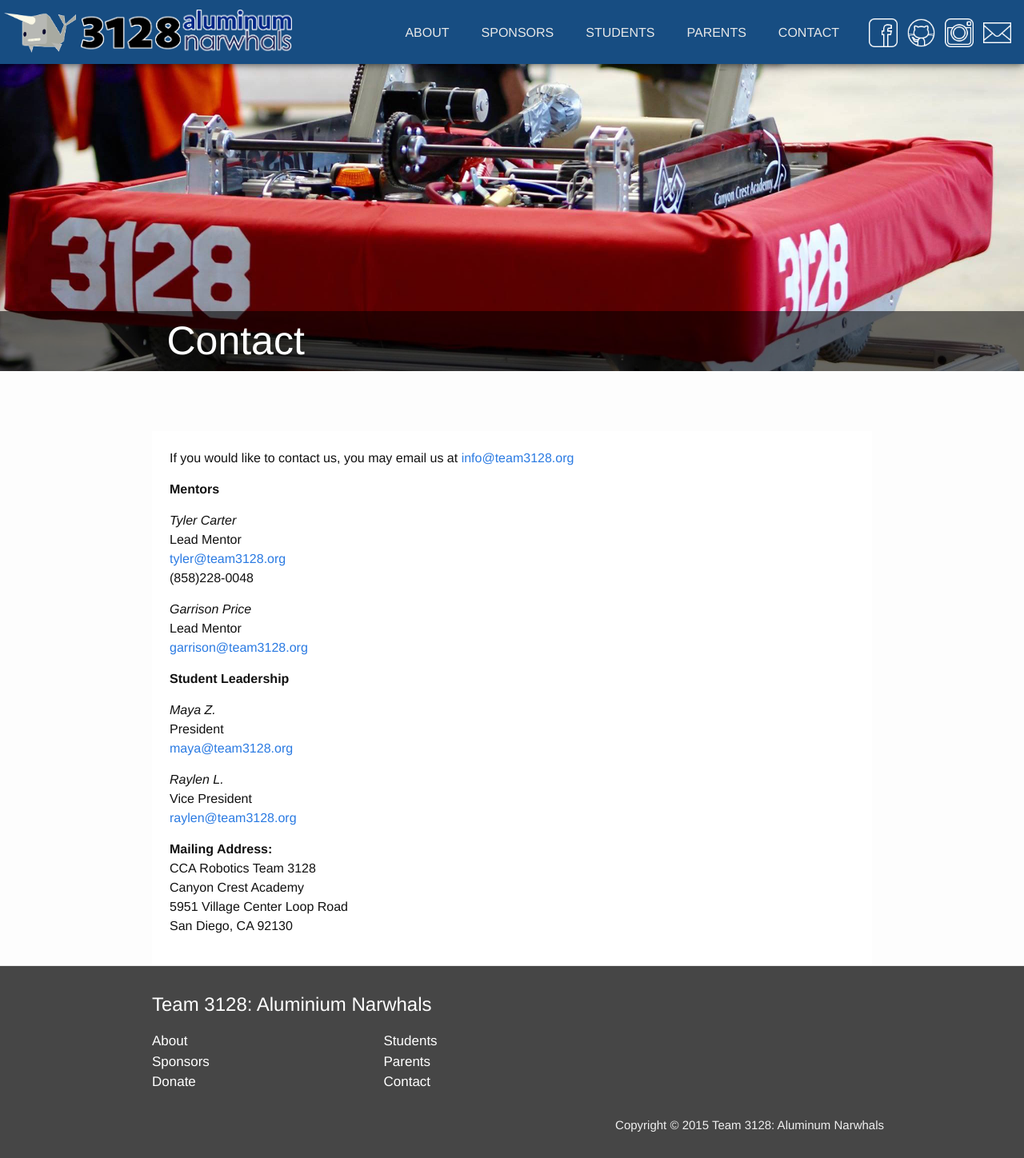
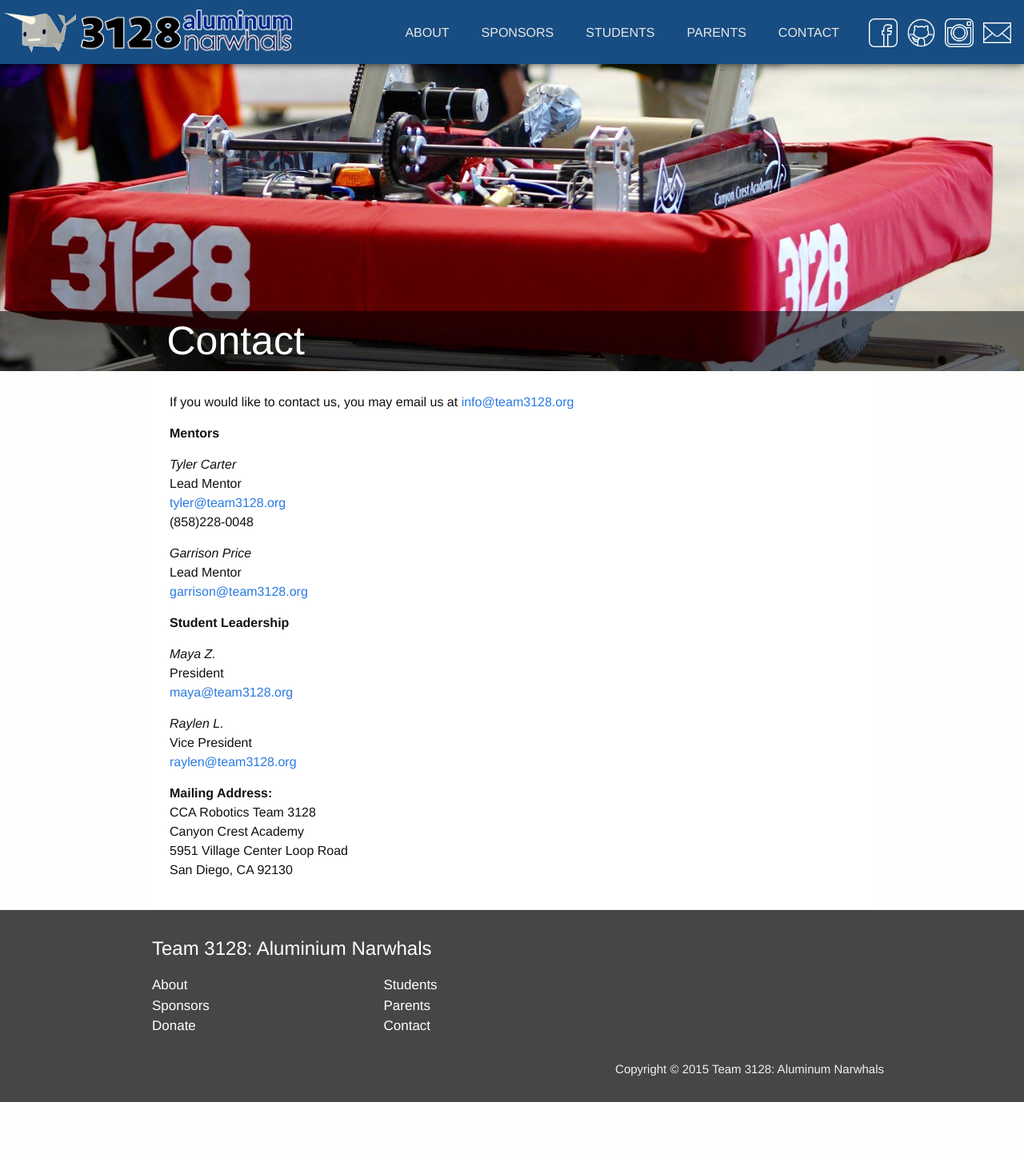
Before and after one commit to uynitsuj/team3128.github.io, a Jekyll site: the page built from contact.md, in a window 1280 px wide. Shown: the whole page at 80% size. Built offline with Jekyll 4.4.1, drawn with Linux system fonts in a browser that asks for light colours; nearby versions of some CDN libraries; after the commit the page ends 1378 px from its top, so only the background shows below that.

Commit message:
Small Fixes

```diff
--- a/_layouts/default.html
+++ b/_layouts/default.html
@@ -7,7 +7,7 @@
   {% include head.html %}
 
   <style>
-    .wrap {
+    #wrap {
       background: white;
     }
     body {
@@ -101,7 +101,7 @@
       <div>
         <img id="pageimage" src="/resources/home_image.jpeg"></img>
         <div class="page-heading" style="background-color: rgba(0,0,0,.55); width: 100%; position: relative; left: 0px; top: -75px;">
-          <div class="wrapper" style="padding-left: 37px">{{ page.title }}</div>
+          <div class="wrapper" style="padding-left: 37px;">{{ page.title }}</div>
         </div>
       </div>
 
@@ -110,6 +110,13 @@
       <div id="wrap" class="wrapper">
         {{ content }}
       </div>
+
+      <script>
+      $(function(){
+        $('#wrap').css("margin-top", "-70px");
+      });
+      </script>
+
     </div>
 
       {% include footer.html %}
--- a/index.html
+++ b/index.html
@@ -1,6 +1,6 @@
 ---
 layout: homepages
-title: Aluminum Nawrhals
+title: Aluminum Narwhals
 ---
 <style>
 #button {
```
